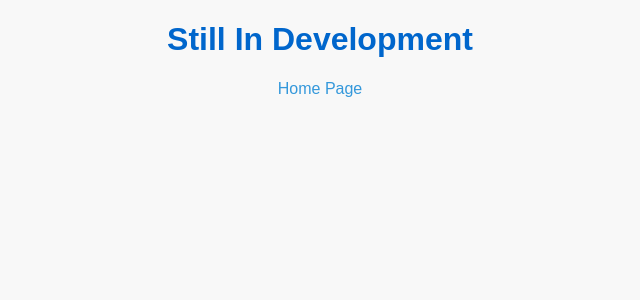
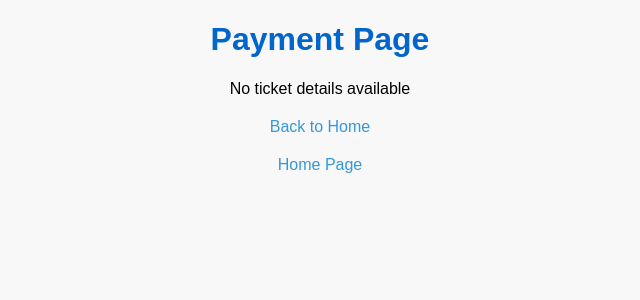
Before and after one commit to Katchietsnouva/web_app_python, a Flask app: template templates/payment_page.html in a window 1280 px wide. Shown: the top 300 px of the page, without its empty margins (320-960 px from the left). Run offline with Flask 3, Linux system fonts and the light colour scheme; the template is opened without the code that fills it, so the values that code supplies are empty; parts of the project's set-up code (start-up, migrations or seed data) failed here and were passed over.

Commit message:
commit major lap 3

```diff
--- a/templates/payment_page.html
+++ b/templates/payment_page.html
@@ -26,10 +26,23 @@
 
   </head>
   <body>
-    <h1>Still In Development</h1>
-    <!--{% if duration %}
-    <p>Duration: {{ duration }}</p>
-    {% endif %} -->
+    <!--<h1>Still In Development</h1>-->
+      <h1>Payment Page</h1>
+
+      <!-- Display ticket details -->
+      {% if latest_ticket %}
+          <p>Ticket ID: {{ latest_ticket.id }}</p>
+          <p>Arrival Date: {{ latest_ticket.arrival_date }}</p>
+          <p>Departure Date: {{ latest_ticket.departure_date }}</p>
+          <!-- Add more details as needed -->
+      {% else %}
+          <p>No ticket details available</p>
+      {% endif %}
+
+      <!-- Add your payment form or logic here -->
+
+      <!-- Back to Home link -->
+      <p><a href="/home">Back to Home</a></p>
   </body>
   <a href="/home">Home Page</a>
 </html>
```
Also changed, not shown: models/payment_model.py (added, +7 -0 lines).
